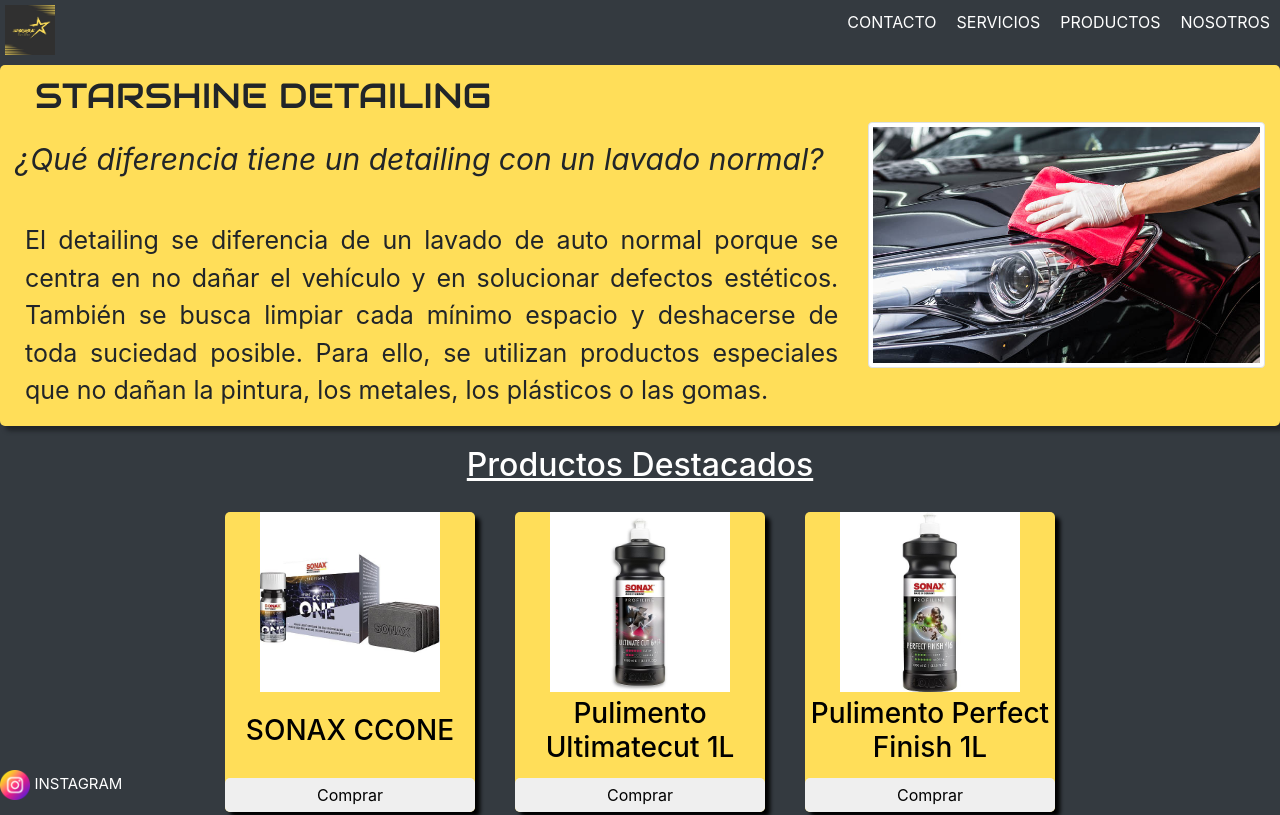
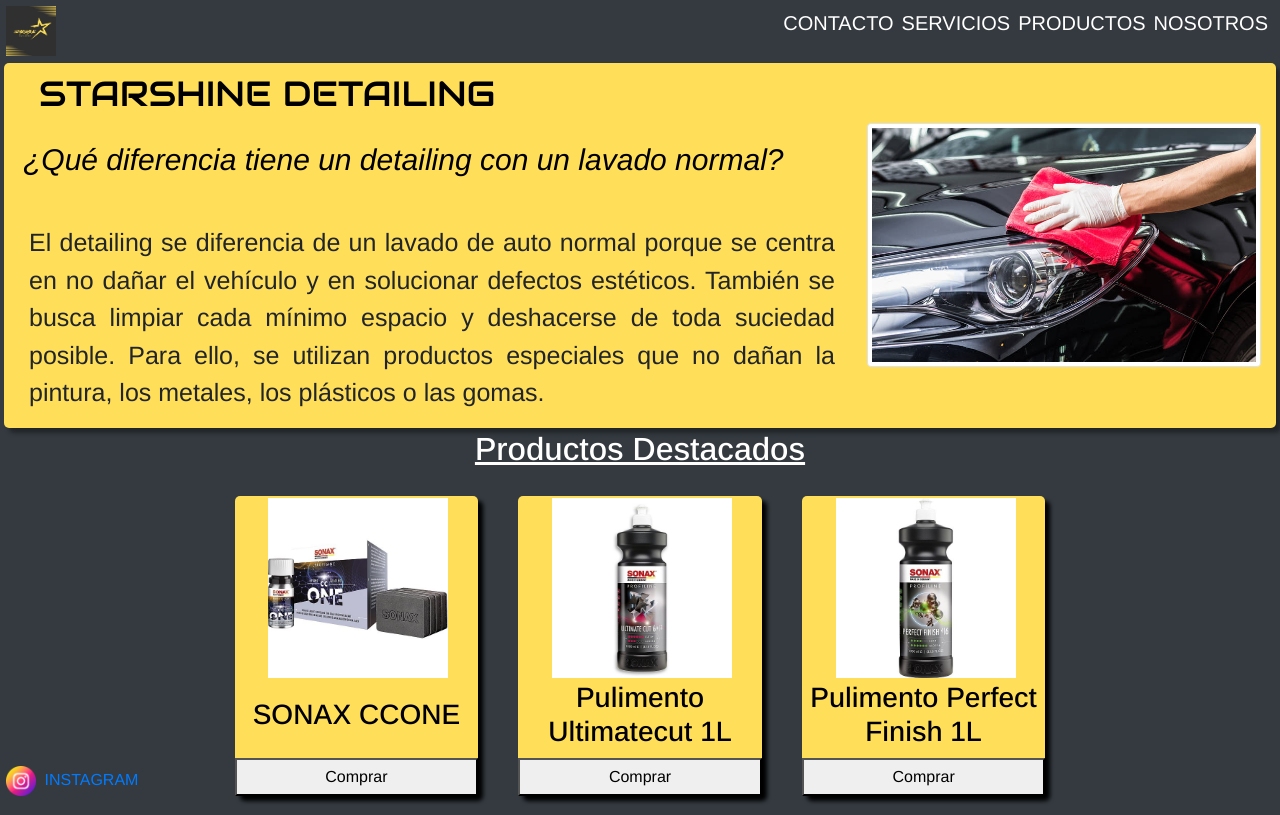
Before and after one commit to LucasGomezIza/Proyecto-final, a website: page index.html in a window 1280 px wide. Shown: the top 815 px of the page. Drawn offline with nearby package versions, Linux system fonts and the light colour scheme.

Commit message:
scss fin

```diff
--- a/index.html
+++ b/index.html
@@ -21,7 +21,7 @@
         <div>
             <img src="assets/Logo scc.jpeg" alt="Logo">
             <nav>
-                <ul class="navBar">
+                <ul>
                     <li><a href="contacto/contacto.html">CONTACTO</a></li>
                     <li><a href="servicios/servicios.html">SERVICIOS</a></li>
                     <li><a href="productos/productos.html">PRODUCTOS</a></li>
@@ -70,7 +70,6 @@
                 </div>
             </section>
             <section class="destacadosMain">
-                <h2>Productos Destacados</h2>
                 <div class="container-prod">
                     <article class="prod">
                             <img src="assets/ccone.jpg" alt="">
@@ -92,7 +91,6 @@
                 </div>
             </section>
             <section class="destacadosMain">
-                <h2>Productos Destacados</h2>
                 <div class="container-prod">
                     <article class="prod">
                             <img src="assets/ccone.jpg" alt="">
--- a/package.json
+++ b/package.json
@@ -15,6 +15,7 @@
   "type": "commonjs",
   "main": "index.js",
   "scripts": {
-    "test": "echo \"Error: no test specified\" && exit 1"
+    "test": "echo \"Error: no test specified\" && exit 1",
+    "sass": "sass --watch scss/style.scss:css/style.css"
   }
 }
--- a/scss/base/_reset.scss
+++ b/scss/base/_reset.scss
@@ -2,4 +2,5 @@
     margin: 2px;
     padding: 0;
     box-sizing: border-box;
+    font-family: "Arimo", serif;
 }
--- a/scss/base/_tipografias.scss
+++ b/scss/base/_tipografias.scss
@@ -0,0 +1,38 @@
+
+.serviM{
+    font-family: "Audiowide", serif;
+    color: black;
+}
+
+.titlePrincipal{
+    font-family: "Audiowide", serif;
+    font-weight: 25rem;
+    font-style: bold;
+    font-size: 2.1875rem;
+    margin-left: 1.25rem;
+    margin-top: .625rem;
+    color: black;
+}
+
+.textIni {
+    font-size: 1.875rem;
+    font-style: italic;
+    display: flex;
+    margin-top: 1.25rem;
+    text-align: justify;
+    color: black;
+}
+
+.ejemp {
+    font-size: 1.5625rem;
+    margin-top: 2.5rem;
+    margin-left: .625rem;
+    text-align: justify;
+}
+
+h2{
+    color: white;
+    text-decoration: underline;
+    text-align: center;
+    margin-top: 1.25rem;
+}
--- a/scss/components/_cards.scss
+++ b/scss/components/_cards.scss
@@ -0,0 +1,33 @@
+.secTop {
+    display: flex;
+    justify-content: space-between;
+    width: 100%;
+    background-color: #ffde59;
+    border-radius: .3125rem;
+    box-shadow: .3125rem .3125rem .25rem;
+    margin-top: .3125rem;
+    object-fit: contain;
+}
+
+div{
+    margin: 0;
+}
+
+.container-prod{
+    display: flex;
+    flex-wrap: wrap;
+    justify-content: center;
+    article{
+        width: 15.225rem;
+        height: 18.75rem;
+        background-color: #ffde59;
+        margin: 1.25rem;
+        text-align: center;
+        color: black;
+        border-radius: .3125rem;
+        box-shadow: .3125rem .3125rem .25rem;
+        display: flex;
+        flex-direction: column;
+        justify-content: space-between;
+    }
+}
--- /dev/null
+++ b/scss/components/_images.scss
@@ -0,0 +1,11 @@
+.imgPrincipal {
+    width: 100%;
+    max-width: 400px;
+    height: auto;
+}
+
+.prod img {
+    width: 100%;
+    height: 60%;
+    object-fit: contain;
+}
--- a/scss/layout/_footer.scss
+++ b/scss/layout/_footer.scss
@@ -0,0 +1,16 @@
+footer {
+    position: fixed;
+    bottom: 0;
+    width: 100%;
+    align-items: center;
+    div{
+        img{
+            width: 1.875rem;
+            a{
+                color: white;
+                font-size: .9375rem;
+                align-items: center;
+            }
+        }
+    }
+}
--- a/scss/layout/_header.scss
+++ b/scss/layout/_header.scss
@@ -0,0 +1,33 @@
+header{
+    div{
+        display: flex;
+        justify-content: space-between;
+        align-items: center;
+        img{
+            width: 3.125rem;
+        }
+        nav{
+            ul{
+                display: flex;
+                list-style: none;
+                li{
+                    a{
+                        text-decoration: none;
+                        color: white;
+                        font-size: 1.25rem;
+                        &:hover{
+                            color:#ffde59;
+                        }
+                    }
+                }
+            }
+        }
+    }
+}
+
+.serviM {
+    background-color: #ffde59;
+    display: flex;
+    flex-direction: column;
+    align-items: center;
+}
--- a/scss/layout/_main-index.scss
+++ b/scss/layout/_main-index.scss
@@ -0,0 +1,9 @@
+form{
+    background-color: #ffde59;
+    display: flex;
+    flex-direction: column;
+    align-items: center;
+    button{
+        margin-top: 5px;
+    }
+}
--- /dev/null
+++ b/scss/utilities/_buttons.scss
@@ -0,0 +1,12 @@
+button {
+    margin-top: .625rem;
+    align-items: baseline;
+    padding: .3125rem .625rem;
+}
+
+.backPage {
+    background-color: lightyellow;
+    color: black;
+    margin: .3125rem;
+    border-radius: .125rem;
+}
```
Also changed, not shown: contacto/contacto.html (+2 -2 lines), nosotros/nosotros.html (+1 -0 lines), productos/productos.html (+1 -9 lines), scss/style.scss (+15 -0 lines), servicios/servicios.html (+2 -1 lines), css/style.css, scss/layout/_grids.scss (added), 1 other file.
